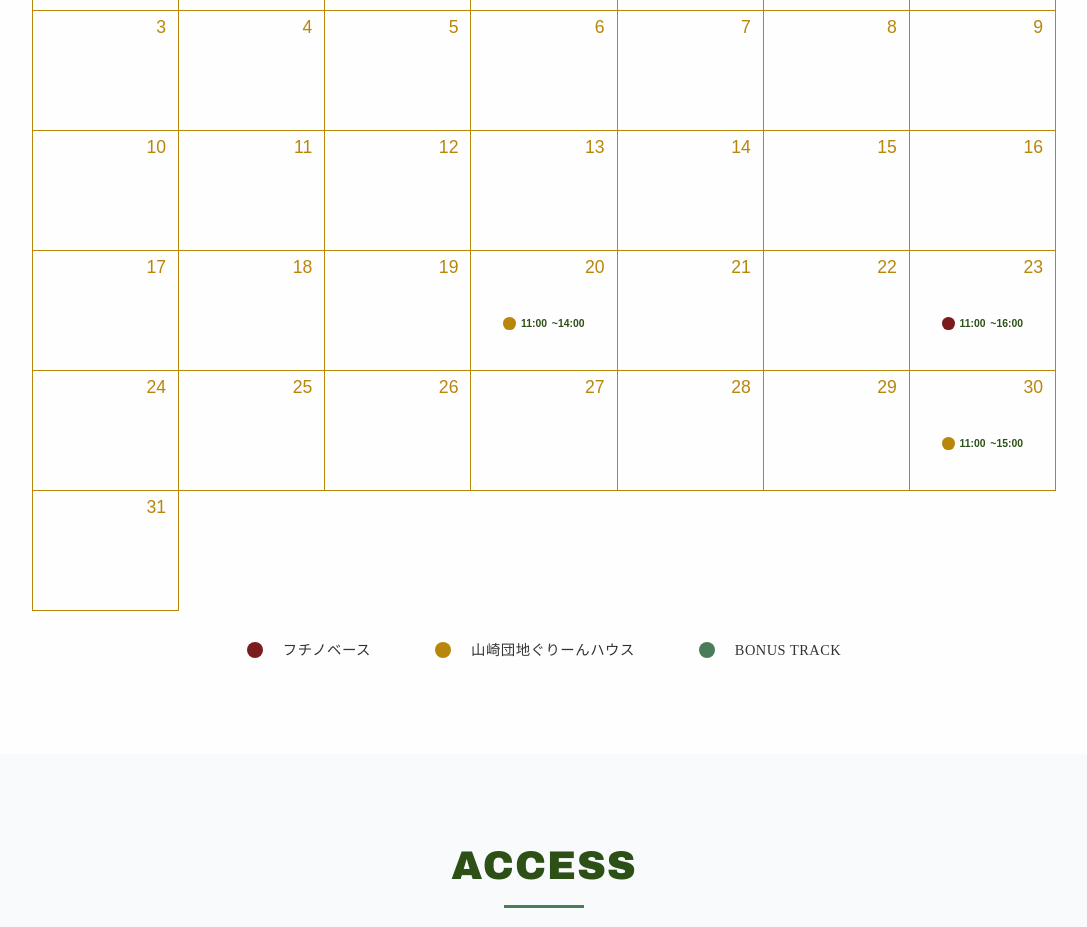
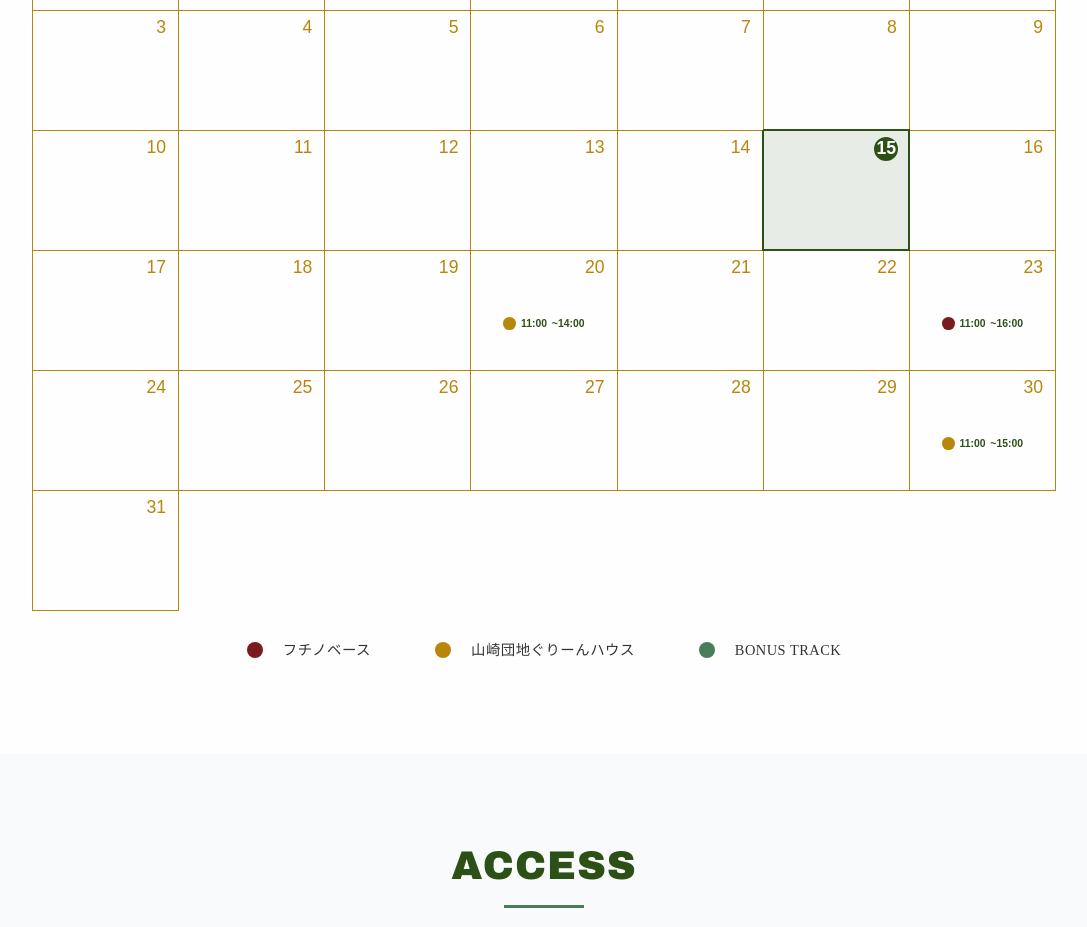
Before and after one commit to norifumi92/rimbayu-app, a React (Vite) app: page / in a window 1280 px wide. Shown: the part 1140-2067 px from the top of the page, without its empty margins (96-1183 px from the left). Built offline with nearby package versions, Linux system fonts and the light colour scheme.

Commit message:
highlight current date

```diff
--- a/src/App.css
+++ b/src/App.css
@@ -503,6 +503,27 @@ body {
     color: #c5b358;
 }
 
+.calendar-day.current-date {
+    background: rgba(45, 80, 22, 0.1);
+    border: 2px solid var(--forest-primary);
+    box-shadow: 0 0 0 2px rgba(45, 80, 22, 0.3);
+}
+
+.calendar-day.current-date .day-number {
+    color: var(--forest-primary);
+    font-weight: 600;
+    background: var(--forest-primary);
+    color: white;
+    border-radius: 50%;
+    width: 24px;
+    height: 24px;
+    display: flex;
+    align-items: center;
+    justify-content: center;
+    top: 6px;
+    right: 10px;
+}
+
 .event-info {
     position: absolute;
     bottom: 8px;
--- a/src/components/Schedule.jsx
+++ b/src/components/Schedule.jsx
@@ -1,7 +1,8 @@
 import React from 'react'
 
 function Schedule({ currentLang, scheduleData }) {
-  const [currentMonthIndex, setCurrentMonthIndex] = React.useState(0)
+  const today = new Date()
+  const todayStr = `${today.getFullYear()}-${String(today.getMonth() + 1).padStart(2, '0')}-${String(today.getDate()).padStart(2, '0')}`
 
   const getAvailableMonths = () => {
     if (scheduleData.length === 0) return [new Date()]
@@ -9,7 +10,7 @@ function Schedule({ currentLang, scheduleData }) {
     const monthsSet = new Set()
     scheduleData.forEach(event => {
       const date = new Date(event.date)
-      const monthKey = `${date.getFullYear()}-${String(date.getMonth()).padStart(2, '0')}`
+      const monthKey = `${date.getFullYear()}-${String(date.getMonth() + 1).padStart(2, '0')}`
       monthsSet.add(monthKey)
     })
 
@@ -17,9 +18,32 @@ function Schedule({ currentLang, scheduleData }) {
       .sort()
       .map(monthKey => {
         const [year, month] = monthKey.split('-')
-        return new Date(parseInt(year), parseInt(month), 1)
+        return new Date(parseInt(year), parseInt(month) - 1, 1)
       })
   }
+
+  const getCurrentMonthIndex = () => {
+    const availableMonths = getAvailableMonths()
+
+    // Find the current month (September 2025)
+    const currentMonthIndex = availableMonths.findIndex(month =>
+      month.getFullYear() === today.getFullYear() && month.getMonth() === today.getMonth()
+    )
+
+    // If current month exists in schedule, use it
+    if (currentMonthIndex >= 0) {
+      return currentMonthIndex
+    }
+
+    // Otherwise find the next available month
+    const nextMonthIndex = availableMonths.findIndex(month => {
+      return month.getFullYear() > today.getFullYear() ||
+             (month.getFullYear() === today.getFullYear() && month.getMonth() >= today.getMonth())
+    })
+    return nextMonthIndex >= 0 ? nextMonthIndex : 0
+  }
+
+  const [currentMonthIndex, setCurrentMonthIndex] = React.useState(getCurrentMonthIndex)
 
   const availableMonths = getAvailableMonths()
   const currentMonth = availableMonths[currentMonthIndex] || new Date()
@@ -77,9 +101,12 @@ function Schedule({ currentLang, scheduleData }) {
 
     const { day, event } = dayData
     const hasEvent = !!event
+    const currentMonth = getCurrentMonth()
+    const cellDateStr = `${currentMonth.getFullYear()}-${String(currentMonth.getMonth() + 1).padStart(2, '0')}-${String(day).padStart(2, '0')}`
+    const isToday = cellDateStr === todayStr
 
     return (
-      <td key={uniqueKey} className={`calendar-day ${hasEvent ? 'has-event' : ''} ${event?.color_theme || ''}`}>
+      <td key={uniqueKey} className={`calendar-day ${hasEvent ? 'has-event' : ''} ${event?.color_theme || ''} ${isToday ? 'current-date' : ''}`}>
         <div className="day-number">{day}</div>
         {hasEvent && (
           <div className="event-info">
```
